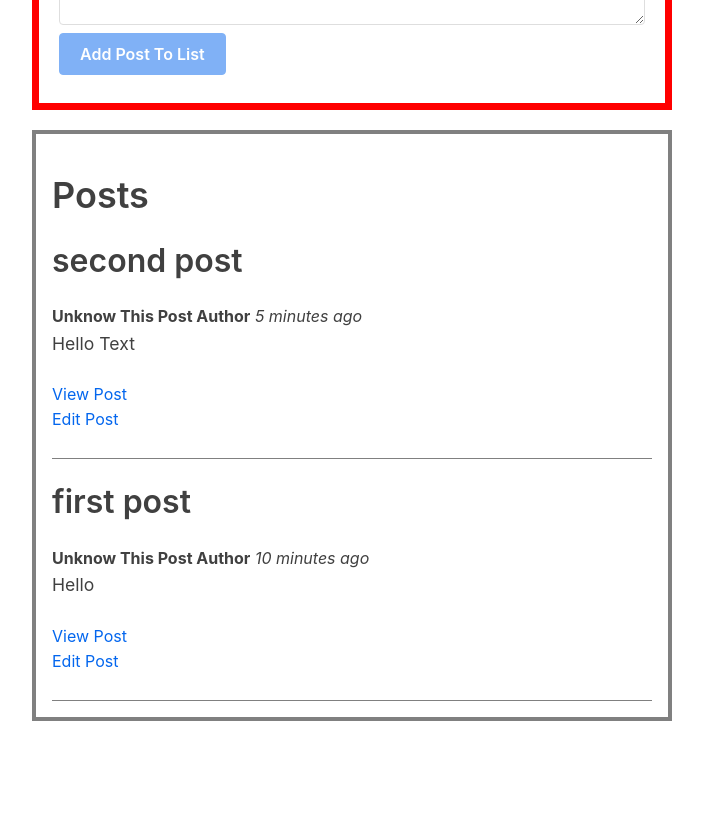
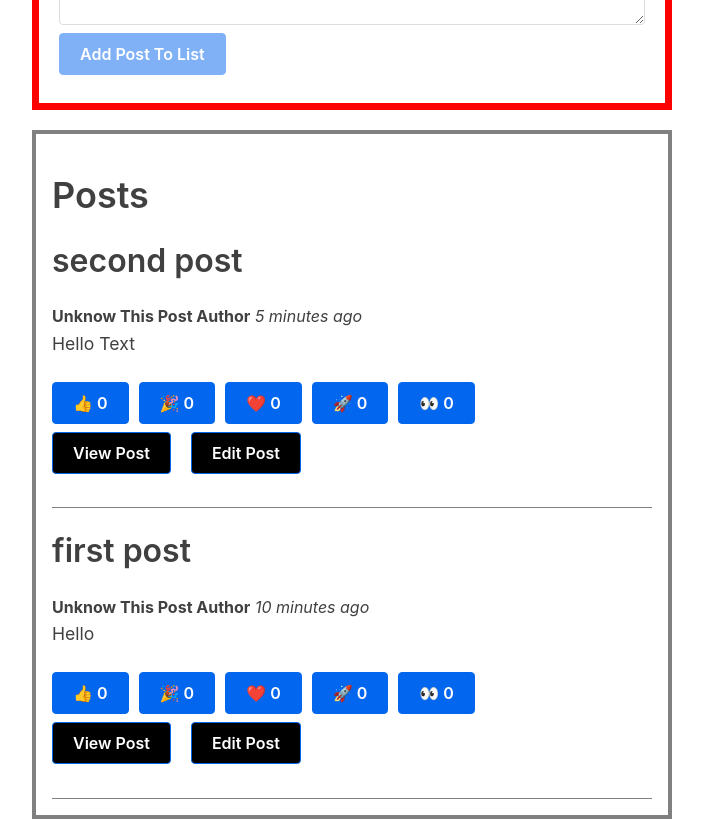
Before and after one commit to Elmar101/redux-essentials-example-app-master, a React (Create React App) app: page / in a window 1280 px wide. Shown: the part 520-1339 px from the top of the page, without its empty margins (288-991 px from the left). Before the commit the page ends 1241 px from the top, so only its background shows below. Built offline with nearby package versions, Linux system fonts and the light colour scheme; what @mswjs/data, mock-socket, txtgen would draw is missing.

Commit message:
ReactionsButton

```diff
--- a/src/features/posts/PostList.tsx
+++ b/src/features/posts/PostList.tsx
@@ -1,31 +1,55 @@
-import React, { useEffect } from "react";
-import { useSelector } from "react-redux";
-import { RootState } from '../../app/store';
-import { Link } from "react-router-dom";
-import PostAuthor from "./post-author/PostAuthor";
-import TimeAgoPost from "./time-ago-post/TimeAgoPost";
-interface Props { }
+import React, { useEffect } from 'react'
+import { useSelector } from 'react-redux'
+import { RootState } from '../../app/store'
+import { useHistory } from 'react-router-dom'
+import PostAuthor from './post-author/PostAuthor'
+import TimeAgoPost from './time-ago-post/TimeAgoPost'
+import ReactionButtonPost from './reaction-button-post/ReactionButtonPost'
+interface Props {}
 const PostList: React.FC<Props> = (props: React.PropsWithChildren<Props>) => {
-    const statePosts = useSelector((state: RootState) => state.posts.postsData);
-    useEffect(()=>{
-        console.log("posts: ",orderSortPost);
+  const history = useHistory()
+  const statePosts = useSelector((state: RootState) => state.posts.postsData)
+  useEffect(() => {
+    console.log('posts: ', orderSortPost)
   })
-    const orderSortPost = [...statePosts].sort((a,b)=> b.date.toString().localeCompare(a.date.toString()))
-    const renderPosts = orderSortPost.map(post=>(
-        <div key={post.id} style={{borderBottom:"1px solid gray"}}>
+  const orderSortPost = [...statePosts].sort((a, b) =>
+    b.date.toString().localeCompare(a.date.toString())
+  )
+  const renderPosts = orderSortPost.map((post) => (
+    <div key={post.id} style={{ borderBottom: '1px solid gray' }}>
       <h2>{post.title}</h2>
       <PostAuthor userId={post.userId} />
-            <TimeAgoPost timeStamp={post.date}/>
+      <TimeAgoPost timeStamp={post.date} />
       <p>{post.content}</p>
-            <Link to={`post/${post.id}`}> View Post </Link>
-            <br/>
-            <Link to={`editPost/${post.id}`}> Edit Post </Link>
-            <br/><br/>
+      <ReactionButtonPost post={post} />
+      <button
+        style={{ marginRight: '20px', color: 'white', background: 'black' }}
+        onClick={() => history.push(`post/${post.id}`)}
+      >
+        View Post
+      </button>
+
+      <button
+        style={{ marginRight: '20px', color: 'white', background: 'black' }}
+        onClick={() => history.push(`editPost/${post.id}`)}
+      >
+        Edit Post
+      </button>
+
+      <br />
+      <br />
     </div>
   ))
   return (
     <React.Fragment>
-            <div style={{border:"4px solid gray", margin: "auto", width:"50%",padding:"16px"}}>
+      <div
+        style={{
+          border: '4px solid gray',
+          margin: 'auto',
+          width: '50%',
+          padding: '16px',
+        }}
+      >
         <h1>Posts</h1>
         {renderPosts}
       </div>
@@ -33,4 +57,4 @@ const PostList: React.FC<Props> = (props: React.PropsWithChildren<Props>) => {
   )
 }
 
-export default PostList;
+export default PostList
--- a/src/features/posts/postSlice.ts
+++ b/src/features/posts/postSlice.ts
@@ -1,12 +1,20 @@
-import { createSlice } from '@reduxjs/toolkit';
-import { nanoid } from "@reduxjs/toolkit";
-import { sub } from "date-fns";
+import { createSlice } from '@reduxjs/toolkit'
+import { nanoid } from '@reduxjs/toolkit'
+import { sub } from 'date-fns'
 export interface IPostsData {
   id: number | string
   title: string
-    content: string,
-    userId: string,
+  content: string
+  userId: string
   date: Date | string
+  reactions?: {
+    [index: string]: number | undefined;
+    thumbsUp?: number
+    hooray?: number
+    heart?: number
+    rocket?: number
+    eyes?: number
+}
 }
 
 export interface IInitialStateData {
@@ -14,27 +22,89 @@ export interface IInitialStateData {
 }
 export interface IPREPARE {
   payload: {
-        id: string | number;
-        title: any;
-        content: any;
-        userId: any;
-        date?: Date | string;
-        meta?: string;
-        error?: boolean;
+    id: string | number
+    title: any
+    content: any
+    userId: any
+    date?: Date | string
+    meta?: string
+    error?: boolean,
+    reactions?: {
+        [index: string]: number | undefined;
+        thumbsUp?: number
+        hooray?: number
+        heart?: number
+        rocket?: number
+        eyes?: number
+    }
   }
 }
 
 export interface IAddReducer {
-    postsData: IPostsData[];
+  postsData: IPostsData[]
 }
 interface IAction {
-    payload: { id: number | string; title: string; content: string; userId: string, date?: Date | string }
+  payload: {
+    id: number | string
+    title: string
+    content: string
+    userId: string
+    date?: Date | string,
+    reactions?: {
+        [index: string]: number | undefined;
+        thumbsUp?: number
+        hooray?: number
+        heart?: number
+        rocket?: number
+        eyes?: number
+    }
+  }
+}
+
+export interface IPREPARE_REACTION {
+    payload: {
+        postId: string;
+        reactionName: string
+    }
+}
+
+interface IACTION_REACTION {
+    payload: {
+        postId: string;
+        reactionName: string
+    }
 }
 
 const initialState: IInitialStateData = {
   postsData: [
-        { id: 1, title: 'first post', content: 'Hello', userId: "", date: sub(new Date(), { minutes: 10 }).toISOString() },
-        { id: 2, title: 'second post', content: 'Hello Text', userId: "", date: sub(new Date(), { minutes: 5 }).toISOString() },
+    {
+      id: 1,
+      title: 'first post',
+      content: 'Hello',
+      userId: '',
+      date: sub(new Date(), { minutes: 10 }).toISOString(),
+      reactions: {
+        thumbsUp: 0,
+        hooray: 0,
+        heart: 0,
+        rocket: 0,
+        eyes: 0,
+      }
+    },
+    {
+      id: 2,
+      title: 'second post',
+      content: 'Hello Text',
+      userId: '',
+      date: sub(new Date(), { minutes: 5 }).toISOString(),
+      reactions: {
+        thumbsUp: 0,
+        hooray: 0,
+        heart: 0,
+        rocket: 0,
+        eyes: 0,
+      }
+    },
   ],
 }
 
@@ -42,27 +112,45 @@ export const postSlice = createSlice({
   name: 'posts',
   initialState,
   reducers: {
+    /*/----------- AddPost START-------------/*/
     addPost: {
       reducer: (state: IInitialStateData, action: IAction): IAddReducer => {
-                const { id, title, content, userId, date } = action.payload;
+        const { id, title, content, userId, date, reactions } = action.payload
         return {
           ...state,
           postsData: [
             ...state.postsData,
-                        { id, title, content, userId, date: date ? date : " " },
+            { id, title, content, userId, date: date ? date : ' ', reactions: typeof reactions !== "undefined" ? {...reactions} : undefined },
           ],
         }
       },
       prepare: (title, content, userId): IPREPARE => {
         return {
-                    payload: { id: nanoid(), title, content, userId, date: new Date().toISOString(), meta: " Additional Information ", error: false }
-                }
+          payload: {
+            id: nanoid(),
+            title,
+            content,
+            userId,
+            date: new Date().toISOString(),
+            meta: ' Additional Information ',
+            error: false,
+            reactions: {
+                thumbsUp: 0,
+                hooray: 0,
+                heart: 0,
+                rocket: 0,
+                eyes: 0,
             }
           },
+        }
+      },
+    },
+    /*/----------- AddPost END -------------/*/
 
+    /*/----------- UpdatePost START-------------/*/
     updatePost: {
       reducer: (state: IInitialStateData, action: IAction): IAddReducer => {
-                const { id, title, content, userId } = action.payload;
+        const { id, title, content, userId } = action.payload
         return {
           ...state,
           postsData: state.postsData.map((post) => {
@@ -70,18 +158,51 @@ export const postSlice = createSlice({
               return { ...post, id, title, content, userId }
             }
             return post
-                    })
+          }),
         }
       },
       prepare: (id, title, content, userId): IPREPARE => {
         return {
-                    payload: { id, title, content, userId }
+          payload: { id, title, content, userId },
+        }
+      },
+    },
+
+    /*/----------- UpdatePost END-------------/*/
+
+    /*/----------- ReactionsAdded START-------------/*/
+    reactionsAdded:{
+        reducer:(state: IInitialStateData, action: IACTION_REACTION)=>{
+            const {postId, reactionName} = action.payload;
+            console.log(reactionName)
+            return {
+                ...state,
+                postsData: state.postsData.map(post=>{
+                    //console.log(reactionName,":",(post.reactions?.[reactionName] as number)++)
+                    if(post.id.toString() === postId.toString()){
+                        return {
+                            ...post,
+                            reactions:{
+                                ...post.reactions,
+                                [reactionName]: (post.reactions?.[reactionName] as number) + 1
                             }
                         }
                     }
+                    return post
+                })
+            }
+
+        },
+        prepare: (postId: string, reactionName: string): IPREPARE_REACTION => {
+            return {
+                payload: {postId, reactionName}
+            }
+        }
+    },
+    /*/----------- ReactionsAdded END-------------/*/
   },
 })
-export const { addPost, updatePost } = postSlice.actions
+export const { addPost, updatePost, reactionsAdded } = postSlice.actions
 export default postSlice.reducer
 
 //map bize yeni state verir
--- a/src/features/posts/reaction-button-post/ReactionButtonPost.tsx
+++ b/src/features/posts/reaction-button-post/ReactionButtonPost.tsx
@@ -1,13 +1,40 @@
 import React from 'react'
+import { IPostsData, reactionsAdded } from '../postSlice'
+import { useDispatch } from 'react-redux';
+import { Dispatch } from '../../../app/store';
 
-interface Props {}
+interface IReactionEmoji {
+  thumbsUp: string
+  hooray: string
+  heart: string
+  rocket: string
+  eyes: string
+}
 
-function ReactionButtonPost(props: Props) {
-    const {} = props
+const reactionEmoji: IReactionEmoji = {
+  thumbsUp: '👍',
+  hooray: '🎉',
+  heart: '❤️',
+  rocket: '🚀',
+  eyes: '👀',
+}
 
-    return (
-        <></>
-    )
+export type IName = "thumbsUp" | " hooray" | "heart" | "rocket" | "eyes";
+interface Props {
+  post: IPostsData
+}
+
+const ReactionButtonPost: React.FC<Props> = (props) => {
+  const { post } = props;
+  const dispatch:Dispatch = useDispatch();
+  const raectionButtons = Object.entries(reactionEmoji).map(([name , emoji]) => (
+    <button key={name} type="button" style={{marginRight:"10px"}} onClick={()=>{dispatch( reactionsAdded(post.id.toString(), name ))}}>
+        {emoji} { post?.reactions?.[name] }
+    </button>
+  ))
+  return (<div>
+      {raectionButtons}
+  </div>)
 }
 
 export default ReactionButtonPost
```
Lines whose indentation alone changed are shown as unchanged.
